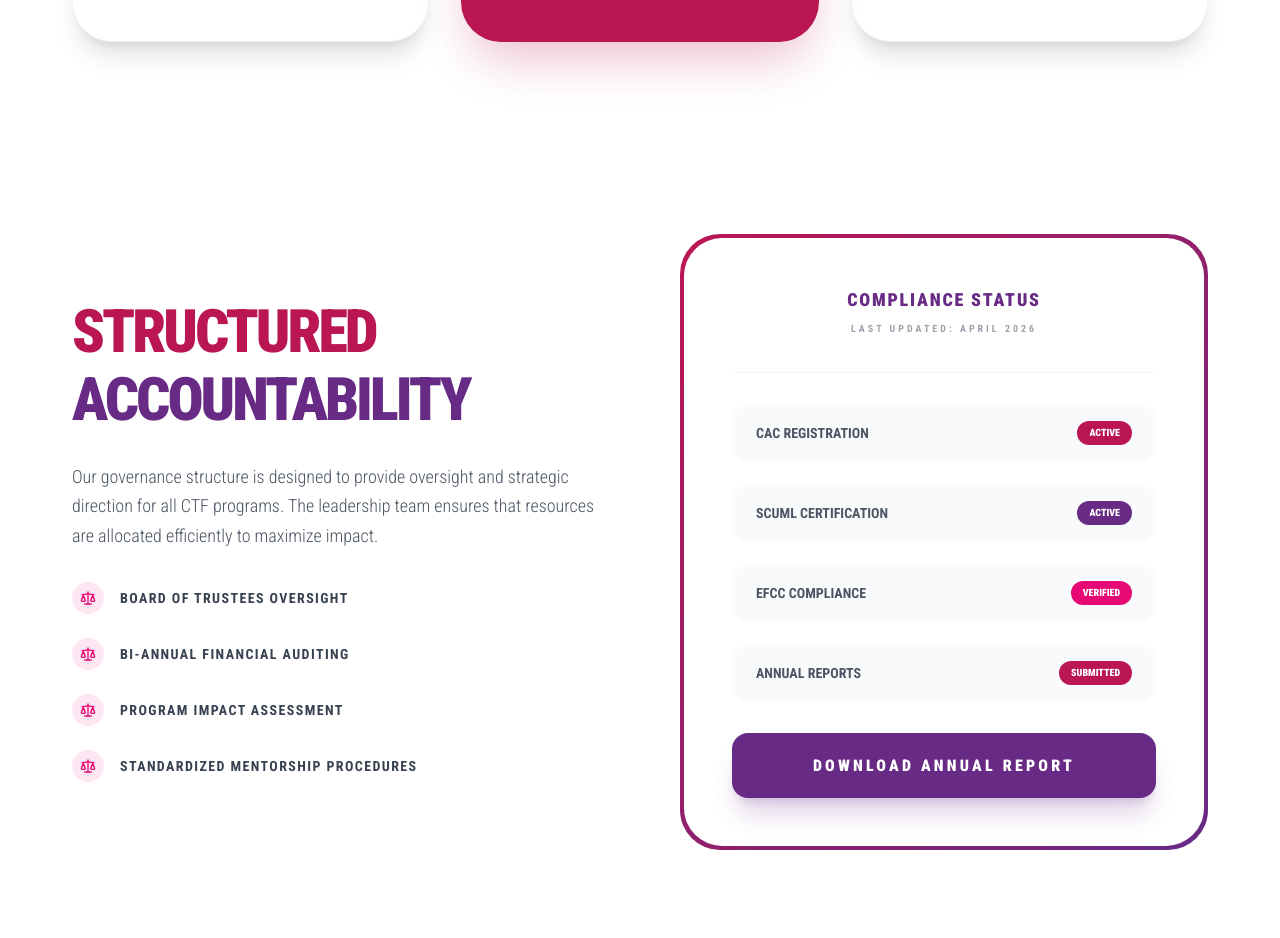
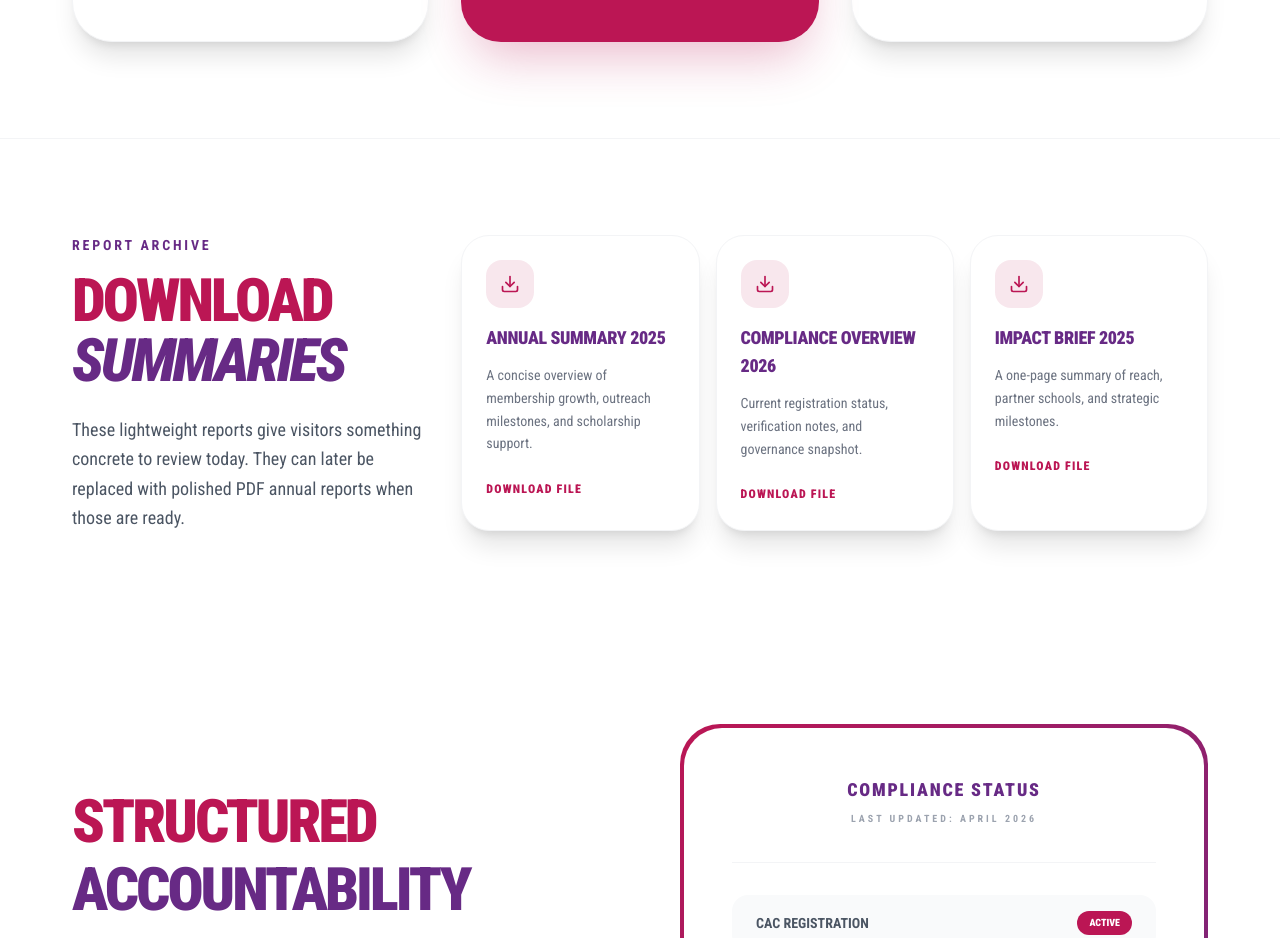
Before and after one commit to abcentech/CTF, a React (Vite) app: page /CTF/governance in a window 1280 px wide. Shown: the part 960-1898 px from the top of the page. Built offline with nearby package versions, Linux system fonts and the light colour scheme.

Commit message:
feat: add missing recent changes to governance page and reports

```diff
--- a/src/pages/Governance.jsx
+++ b/src/pages/Governance.jsx
@@ -1,6 +1,6 @@
 import React from 'react';
 import { motion as Motion } from 'framer-motion';
-import { Gavel, ShieldCheck, FileText, Scale } from 'lucide-react';
+import { Gavel, ShieldCheck, FileText, Scale, Download } from 'lucide-react';
 
 const Governance = () => {
   const complianceRows = [
@@ -15,6 +15,24 @@ const Governance = () => {
     'ctf-purple': 'bg-ctf-purple',
     'ctf-pink': 'bg-ctf-pink',
   };
+
+  const reportArchive = [
+    {
+      title: 'Annual Summary 2025',
+      description: 'A concise overview of membership growth, outreach milestones, and scholarship support.',
+      href: '/reports/annual-summary-2025.txt',
+    },
+    {
+      title: 'Compliance Overview 2026',
+      description: 'Current registration status, verification notes, and governance snapshot.',
+      href: '/reports/compliance-overview-2026.txt',
+    },
+    {
+      title: 'Impact Brief 2025',
+      description: 'A one-page summary of reach, partner schools, and strategic milestones.',
+      href: '/reports/impact-brief-2025.txt',
+    },
+  ];
 
   return (
     <div className="pt-24 flex flex-col bg-bg">
@@ -92,6 +110,34 @@ const Governance = () => {
         </div>
       </section>
 
+      <section className="py-24 bg-bg border-t border-gray-100">
+        <div className="container">
+          <div className="grid lg:grid-cols-3 gap-8 items-start">
+            <div className="lg:col-span-1">
+              <h3 className="text-sm font-bold text-ctf-purple tracking-[0.2em] uppercase mb-4">Report Archive</h3>
+              <h2 className="text-4xl md:text-6xl font-black text-ctf-crimson uppercase tracking-tighter leading-none mb-6">
+                Download <span className="text-ctf-purple italic">Summaries</span>
+              </h2>
+              <p className="text-lg text-gray-600 leading-relaxed">
+                These lightweight reports give visitors something concrete to review today. They can later be replaced with polished PDF annual reports when those are ready.
+              </p>
+            </div>
+            <div className="lg:col-span-2 grid md:grid-cols-3 gap-4">
+              {reportArchive.map((report) => (
+                <a key={report.title} href={report.href} download className="bg-white p-6 rounded-[28px] shadow-xl border border-gray-100 hover:border-ctf-crimson/30 transition-all group">
+                  <div className="w-12 h-12 rounded-2xl bg-ctf-crimson/10 text-ctf-crimson flex items-center justify-center mb-4 group-hover:bg-ctf-crimson group-hover:text-white transition-all">
+                    <Download size={20} />
+                  </div>
+                  <h4 className="text-lg font-black text-ctf-purple uppercase mb-3">{report.title}</h4>
+                  <p className="text-sm text-gray-500 leading-relaxed mb-5">{report.description}</p>
+                  <span className="text-xs font-black uppercase tracking-widest text-ctf-crimson">Download file</span>
+                </a>
+              ))}
+            </div>
+          </div>
+        </div>
+      </section>
+
       <section className="py-24 bg-white">
         <div className="container">
           <div className="grid lg:grid-cols-2 gap-20 items-center">
```
Also changed, not shown: public/reports/annual-summary-2025.txt (added), public/reports/compliance-overview-2026.txt (added), public/reports/impact-brief-2025.txt (added).
